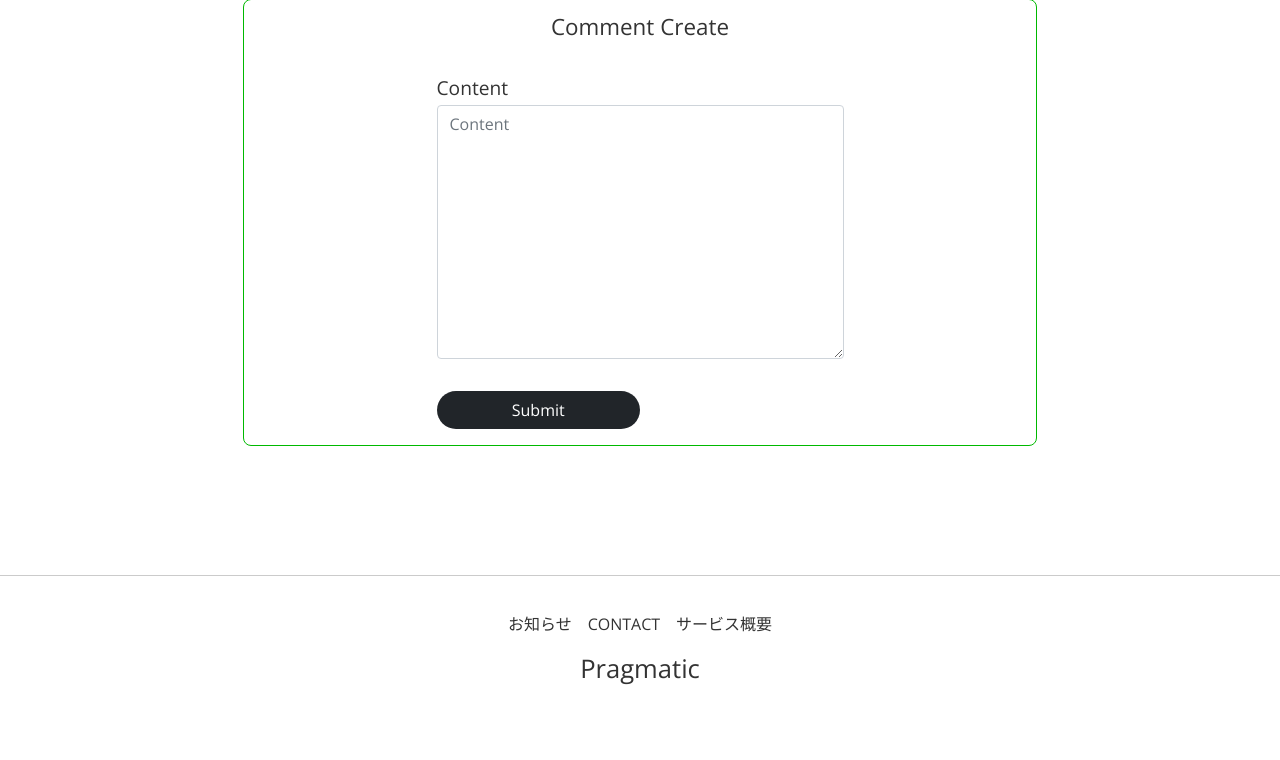
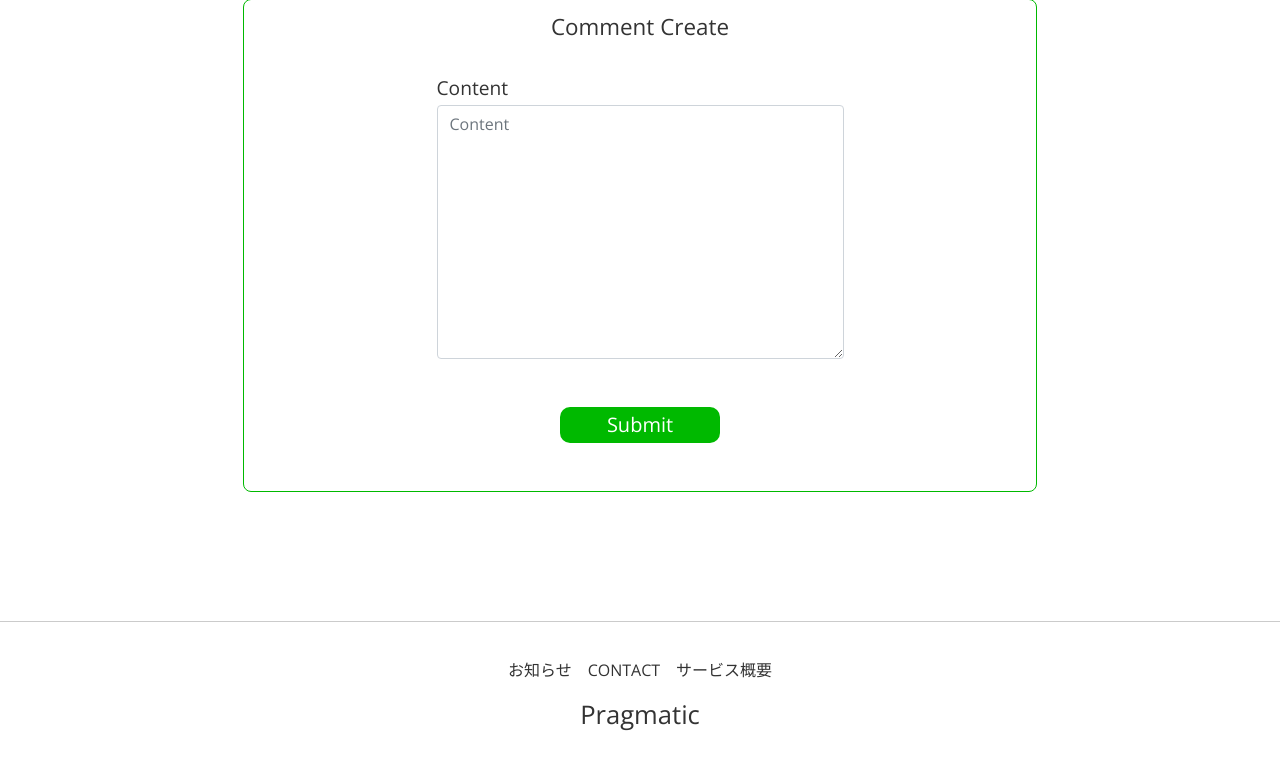
Before and after one commit to cit007/pinterest, a Django app: page /articles/detail/8 in a window 1280 px wide. Shown: the part 1188-1948 px from the top of the page. Before the commit the page ends 1873 px from the top, so only its background shows below. Run offline with Django 3.2, Linux system fonts and the light colour scheme; a user stored in the database is signed in; data comes from the database, SQL or seed files in the repository; both versions use the stored data as it was after the commit; some libraries are stand-ins or nearby versions.

Commit message:
common submit/delete button

```diff
--- a/articleapp/templates/articleapp/list.html
+++ b/articleapp/templates/articleapp/list.html
@@ -21,11 +21,7 @@
 
     {% include 'snippets/pagination.html' with page_obj=page_obj %}
 
-     <div style="text-align:center">
-         <a href="{% url 'articleapp:create' %}" class="btn btn-dark rounded-pill col-3 mt-3 mb-3">
-             Create Article
-         </a>
-     </div>
+    <a href="{% url 'articleapp:create' %}" class="submit-btn">Create Article</a>
 </section>
 <!--<script src="{% static 'js/responsive_waterfall.js' %}"></script>-->
 
--- a/commentapp/templates/commentapp/create.html
+++ b/commentapp/templates/commentapp/create.html
@@ -6,19 +6,19 @@
         <div class="mb-4">
             <h4>Comment Create</h4>
         </div>
+
+        {% if user.is_authenticated %}
         <form action="{% url 'commentapp:create' %}" method="post">
             {% csrf_token %}
             {% bootstrap_form form %}
-
-            {% if user.is_authenticated %}
-            <input type="submit" class="btn btn-dark rounded-pill col-6 mt-3">
+            <input type="submit" class="submit-btn">
             <input type="hidden" name="article_pk" value="{{ article.pk }}">
-            {% else %}
-            <a href="{% url 'accountapp:login' %}?next={{ request.path }}" class="submit-btn">
-                Login
-            </a>
-            {% endif %}
         </form>
+        {% else %}
+        <a href="{% url 'accountapp:login' %}?next={{ request.path }}" class="submit-btn">
+            Login
+        </a>
+        {% endif %}
     </div>
 
 {% endblock %}
--- a/commentapp/templates/commentapp/delete.html
+++ b/commentapp/templates/commentapp/delete.html
@@ -1,9 +1,10 @@
+{% extends 'base.html' %}
 {% load bootstrap4 %}
 
 {% block content %}
 
-    <div class="comment-delete" style="text-align:center; max-width:500px; margin:4rem auto;">
-        <div class="mb-4">
+    <div class="comment-delete">
+        <div class="title">
             <h4>Delete Comment : {{ target_comment.content }}</h4>
         </div>
         <form action="{% url 'commentapp:delete' pk=target_comment.pk %}" method="post">
--- a/projectapp/templates/projectapp/list.html
+++ b/projectapp/templates/projectapp/list.html
@@ -22,7 +22,7 @@
     {% include 'snippets/pagination.html' with page_obj=page_obj %}
 
      <div style="text-align:center">
-         <a href="{% url 'projectapp:create' %}" class="btn btn-dark rounded-pill col-3 mt-3 mb-3">
+         <a href="{% url 'projectapp:create' %}" class="submit-btn">
              Create project
          </a>
      </div>
--- a/static/css/account.css
+++ b/static/css/account.css
@@ -41,26 +41,3 @@
   margin-top: 1rem;
   margin-bottom: 8px;
 }
-
-.account-create .submit-btn,
-.account-update .submit-btn,
-.account-delete .delete-btn,
-.account-login .submit-btn {
-  border: none;
-  border-radius: 10px;
-  font-size: 1.25rem;
-  margin-top: 1rem;
-  color: white;
-  background-color: var(--line-color);
-  width: 10rem;
-  padding: 8px;
-  margin: 2rem calc(50% - 5rem) 2rem calc(50% - 5rem);
-}
-
-.account-create .submit-btn:hover,
-.account-update .submit-btn:hover,
-.account-delete .delete-btn:hover,
-.account-login .submit-btn:hover {
-  transform: scale(1.1);
-  opacity: 1;
-}
--- a/static/css/article.css
+++ b/static/css/article.css
@@ -40,24 +40,3 @@
   margin-top: 1rem;
   margin-bottom: 8px;
 }
-
-.article-create .submit-btn,
-.article-update .submit-btn,
-.article-delete .delete-btn {
-  border: none;
-  border-radius: 10px;
-  font-size: 1.25rem;
-  margin-top: 1rem;
-  color: white;
-  background-color: var(--line-color);
-  width: 10rem;
-  padding: 8px;
-  margin: 2rem calc(50% - 5rem) 2rem calc(50% - 5rem);
-}
-
-.article-create .submit-btn:hover,
-.article-update .submit-btn:hover,
-.article-delete .delete-btn:hover {
-  transform: scale(1.1);
-  opacity: 1;
-}
--- a/static/css/base.css
+++ b/static/css/base.css
@@ -41,3 +41,27 @@ a {
   border-radius: 1rem;
   margin: 1rem;
 }
+
+.submit-btn,
+.delete-btn {
+  border: none;
+  border-radius: 10px;
+  font-size: 1.25rem;
+  margin-top: 1rem;
+  color: white;
+  background-color: var(--line-color);
+  width: 10rem;
+  padding: 8px;
+  margin: 2rem calc(50% - 5rem) 2rem calc(50% - 5rem);
+  text-align: center;
+}
+
+.delete-btn {
+  background-color: var(--alert-color);
+}
+
+.submit-btn:hover,
+.delete-btn:hover {
+  transform: scale(1.1);
+  opacity: 1;
+}
--- a/static/css/comment.css
+++ b/static/css/comment.css
@@ -43,24 +43,3 @@
   margin-top: 1rem;
   margin-bottom: 8px;
 }
-
-.comment-create .submit-btn,
-.comment-update .submit-btn,
-.comment-delete .delete-btn {
-  border: none;
-  border-radius: 10px;
-  font-size: 1.25rem;
-  margin-top: 1rem;
-  color: white;
-  background-color: var(--line-color);
-  width: 10rem;
-  padding: 8px;
-  margin: 2rem calc(50% - 5rem) 2rem calc(50% - 5rem);
-}
-
-.comment-create .submit-btn:hover,
-.comment-update .submit-btn:hover,
-.comment-delete .delete-btn:hover {
-  transform: scale(1.1);
-  opacity: 1;
-}
--- a/static/css/profile.css
+++ b/static/css/profile.css
@@ -21,22 +21,3 @@
   margin-top: 1rem;
   margin-bottom: 8px;
 }
-
-.profile-create .submit-btn,
-.profile-update .submit-btn {
-  border: none;
-  border-radius: 10px;
-  font-size: 1.25rem;
-  margin-top: 1rem;
-  color: white;
-  background-color: var(--line-color);
-  width: 10rem;
-  padding: 8px;
-  margin: 2rem calc(50% - 5rem) 2rem calc(50% - 5rem);
-}
-
-.profile-create .submit-btn:hover,
-.profile-update .submit-btn:hover {
-  transform: scale(1.1);
-  opacity: 1;
-}
--- a/static/css/project.css
+++ b/static/css/project.css
@@ -41,28 +41,6 @@
   margin-top: 1rem;
   margin-bottom: 8px;
 }
-
-.project-create .submit-btn,
-.project-update .submit-btn,
-.project-delete .delete-btn {
-  border: none;
-  border-radius: 10px;
-  font-size: 1.25rem;
-  margin-top: 1rem;
-  color: white;
-  background-color: var(--line-color);
-  width: 10rem;
-  padding: 8px;
-  margin: 2rem calc(50% - 5rem) 2rem calc(50% - 5rem);
-}
-
-.project-create .submit-btn:hover,
-.project-update .submit-btn:hover,
-.project-delete .delete-btn:hover {
-  transform: scale(1.1);
-  opacity: 1;
-}
-
 .project-list__img {
   width: 12rem;
   height: 12rem;
--- a/static/css/variables.css
+++ b/static/css/variables.css
@@ -1,5 +1,6 @@
 :root {
   --line-color: #00b900;
+  --alert-color: #f44336;
   --border-color: #202a43;
   --search-color: #323b54;
   --settings-color: #f5f5f5;
```
Also changed, not shown: db.sqlite3.
